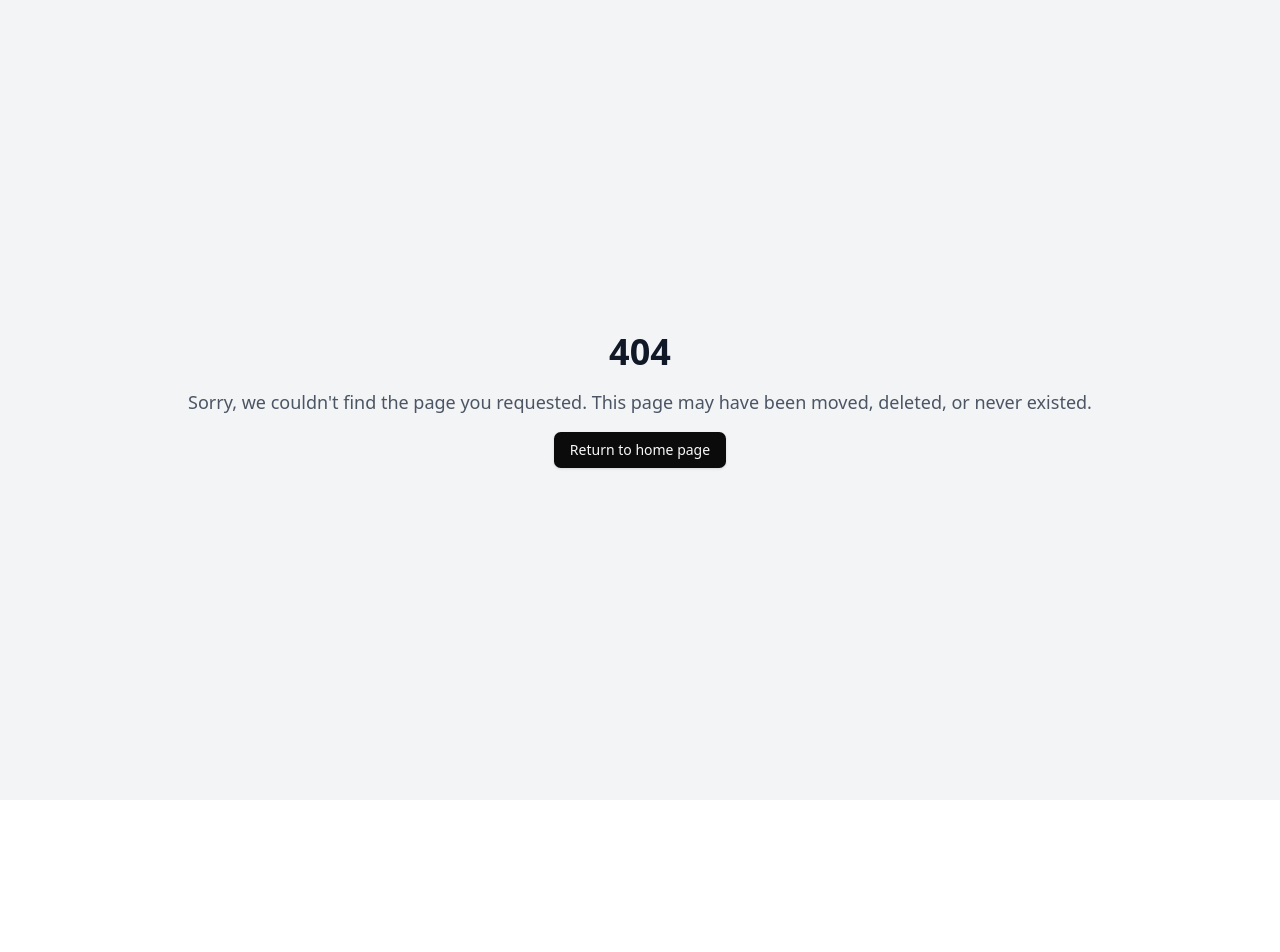
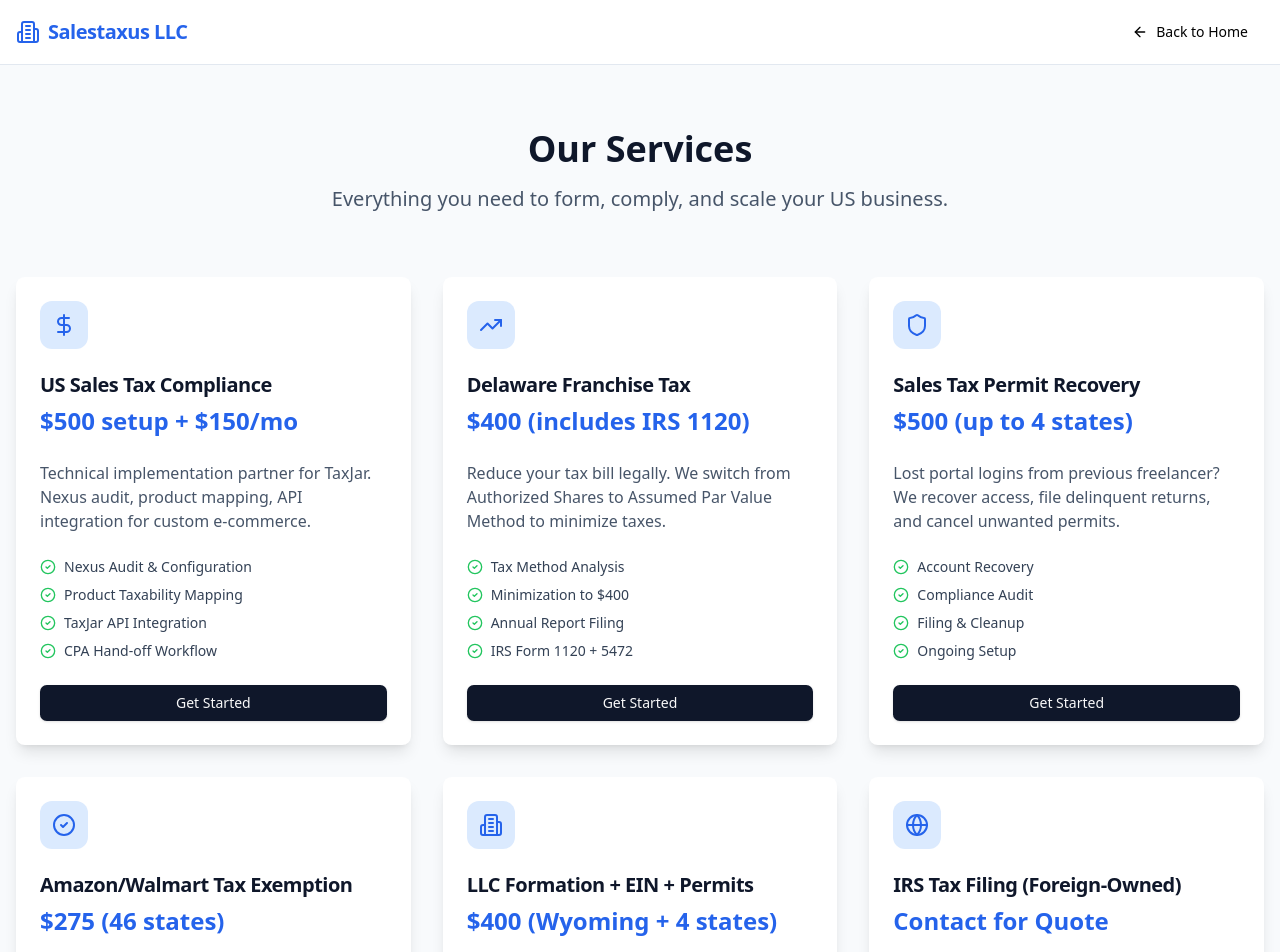
Before and after one commit to rawal7860/ecomifyUSA, a Next.js app: page /services in a window 1280 px wide. Before the commit this address had no page. Shown: the top 952 px of the page. Before the commit the page ends 800 px from the top, so only its background shows below. Built offline with nearby package versions, Linux system fonts and the light colour scheme.

Commit message:
Edit /src/pages/services.tsx

```diff
--- /dev/null
+++ b/src/pages/services.tsx
@@ -0,0 +1,128 @@
+import React from "react";
+import Link from "next/link";
+import { useRouter } from "next/router";
+import { Building2, ArrowLeft, DollarSign, FileText, CheckCircle2, Globe, TrendingUp, Shield, ArrowRight } from "lucide-react";
+import { Button } from "@/components/ui/button";
+import { Card, CardContent, CardHeader, CardTitle } from "@/components/ui/card";
+import { SEO } from "@/components/SEO";
+
+export default function ServicesPage() {
+    const services = [
+        {
+            icon: DollarSign,
+            title: "US Sales Tax Compliance",
+            price: "$500 setup + $150/mo",
+            desc: "Technical implementation partner for TaxJar. Nexus audit, product mapping, API integration for custom e-commerce.",
+            features: ["Nexus Audit & Configuration", "Product Taxability Mapping", "TaxJar API Integration", "CPA Hand-off Workflow"]
+        },
+        {
+            icon: TrendingUp,
+            title: "Delaware Franchise Tax",
+            price: "$400 (includes IRS 1120)",
+            desc: "Reduce your tax bill legally. We switch from Authorized Shares to Assumed Par Value Method to minimize taxes.",
+            features: ["Tax Method Analysis", "Minimization to $400", "Annual Report Filing", "IRS Form 1120 + 5472"]
+        },
+        {
+            icon: Shield,
+            title: "Sales Tax Permit Recovery",
+            price: "$500 (up to 4 states)",
+            desc: "Lost portal logins from previous freelancer? We recover access, file delinquent returns, and cancel unwanted permits.",
+            features: ["Account Recovery", "Compliance Audit", "Filing & Cleanup", "Ongoing Setup"]
+        },
+        {
+            icon: CheckCircle2,
+            title: "Amazon/Walmart Tax Exemption",
+            price: "$275 (46 states)",
+            desc: "Stop paying tax on wholesale purchases. We get you exempt in 44+ states even with ITIN (no SSN).",
+            features: ["Document Verification", "State-by-State Applications", "Platform Integration", "Renewal Monitoring"]
+        },
+        {
+            icon: Building2,
+            title: "LLC Formation + EIN + Permits",
+            price: "$400 (Wyoming + 4 states)",
+            desc: "Complete US business setup for international entrepreneurs. Wyoming LLC, EIN without SSN, multi-state permits.",
+            features: ["Wyoming LLC Formation", "EIN Acquisition (No SSN)", "4 State Sales Tax Permits", "Bank Account Docs"]
+        },
+        {
+            icon: Globe,
+            title: "IRS Tax Filing (Foreign-Owned)",
+            price: "Contact for Quote",
+            desc: "Form 1120 + Form 5472 compliance for foreign-owned US LLCs. Avoid $25,000+ penalties.",
+            features: ["Form 1120 Preparation", "Form 5472 Preparation", "Financial Data Review", "Deadline Management"]
+        }
+    ];
+
+    return (
+        <>
+            <SEO title="Services - Salestaxus LLC" description="Complete US business formation and tax compliance services." />
+            <div className="min-h-screen bg-slate-50">
+                {/* Header */}
+                <header className="bg-white border-b border-slate-200 sticky top-0 z-50">
+                    <div className="max-w-7xl mx-auto px-4 h-16 flex items-center justify-between">
+                        <Link href="/" className="flex items-center gap-2 font-bold text-xl tracking-tight text-blue-600">
+                            <Building2 className="h-6 w-6" /> Salestaxus LLC
+                        </Link>
+                        <Button variant="ghost" onClick={() => useRouter().push("/")} className="gap-2">
+                            <ArrowLeft className="w-4 h-4" /> Back to Home
+                        </Button>
+                    </div>
+                </header>
+
+                <div className="max-w-7xl mx-auto px-4 py-16">
+                    <div className="text-center mb-16">
+                        <h1 className="text-4xl font-bold text-slate-900 mb-4">Our Services</h1>
+                        <p className="text-xl text-slate-600 max-w-2xl mx-auto">Everything you need to form, comply, and scale your US business.</p>
+                    </div>
+
+                    <div className="grid md:grid-cols-2 lg:grid-cols-3 gap-8">
+                        {services.map((service, i) => (
+                            <Card key={i} className="border-0 shadow-lg hover:shadow-xl transition-shadow">
+                                <CardHeader>
+                                    <div className="w-12 h-12 bg-blue-100 rounded-xl flex items-center justify-center text-blue-600 mb-4">
+                                        <service.icon className="w-6 h-6" />
+                                    </div>
+                                    <CardTitle className="text-xl font-bold text-slate-900">{service.title}</CardTitle>
+                                    <div className="text-2xl font-bold text-blue-600">{service.price}</div>
+                                </CardHeader>
+                                <CardContent>
+                                    <p className="text-slate-600 mb-6">{service.desc}</p>
+                                    <ul className="space-y-2 mb-6">
+                                        {service.features.map((feature, j) => (
+                                            <li key={j} className="flex items-center gap-2 text-sm text-slate-700">
+                                                <CheckCircle2 className="w-4 h-4 text-green-500" /> {feature}
+                                            </li>
+                                        ))}
+                                    </ul>
+                                    <Link href="/checkout">
+                                        <Button className="w-full bg-slate-900 hover:bg-slate-800">Get Started</Button>
+                                    </Link>
+                                </CardContent>
+                            </Card>
+                        ))}
+                    </div>
+
+                    <div className="mt-16 bg-white p-8 rounded-2xl shadow-sm border border-slate-100">
+                        <div className="grid md:grid-cols-2 gap-8 items-center">
+                            <div>
+                                <h3 className="text-2xl font-bold text-slate-900 mb-4">Need a Custom Solution?</h3>
+                                <p className="text-slate-600 mb-6">Every business is unique. If you don't see exactly what you need, contact us for a custom quote.</p>
+                                <Link href="/checkout">
+                                    <Button variant="outline" className="border-blue-600 text-blue-600 hover:bg-blue-50">Contact Support</Button>
+                                </Link>
+                            </div>
+                            <div className="bg-blue-50 p-6 rounded-xl">
+                                <h4 className="font-bold text-slate-900 mb-4">Why Choose Us?</h4>
+                                <ul className="space-y-3">
+                                    <li className="flex items-center gap-2 text-slate-700"><CheckCircle2 className="w-5 h-5 text-blue-600" /> 500+ International Clients</li>
+                                    <li className="flex items-center gap-2 text-slate-700"><CheckCircle2 className="w-5 h-5 text-blue-600" /> 5.0 Rating on Fiverr</li>
+                                    <li className="flex items-center gap-2 text-slate-700"><CheckCircle2 className="w-5 h-5 text-blue-600" /> 100% Legal Method</li>
+                                    <li className="flex items-center gap-2 text-slate-700"><CheckCircle2 className="w-5 h-5 text-blue-600" /> Non-US Resident Experts</li>
+                                </ul>
+                            </div>
+                        </div>
+                    </div>
+                </div>
+            </div>
+        </>
+    );
+}
```
